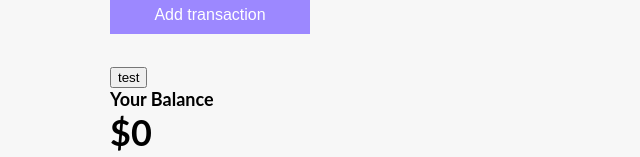
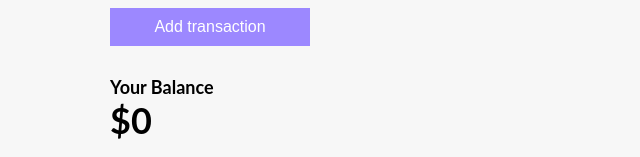
Before and after one commit to k147324/report, a Vue app: page / in a window 1280 px wide. Shown: the part 377-534 px from the top of the page, without its empty margins (330-970 px from the left). Built offline with nearby package versions, Linux system fonts and the light colour scheme; no server answers.

Commit message:
Update AddTransaction.vue

```diff
--- a/src/components/AddTransaction.vue
+++ b/src/components/AddTransaction.vue
@@ -11,7 +11,6 @@
     </div>
     <button class="btn">Add transaction</button>
   </form>
-  <button @click="getID(1)">test</button>
 </template>
 
 <script setup>
```
